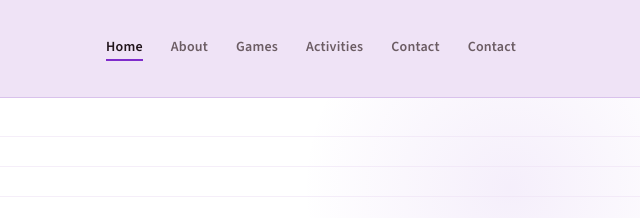
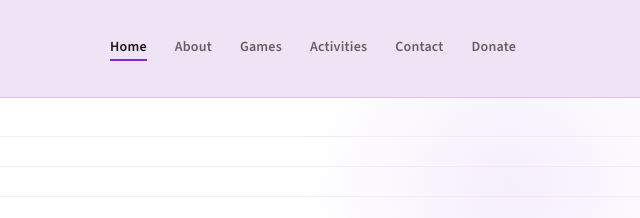
Before and after one commit to tsunencheng/levelupmusicianship, a plain HTML site: page index.html in a window 1280 px wide. Shown: the top 218 px of the page, 640-1280 px from the left. Drawn offline with nearby package versions, Linux system fonts and the light colour scheme.

Commit message:
Update index.html

```diff
--- a/index.html
+++ b/index.html
@@ -30,7 +30,7 @@
       <a href="games.html">Games</a>
       <a href="activities.html">Activities</a>
       <a href="contact.html">Contact</a>
-      <a href="donate.html">Contact</a>
+      <a href="donate.html">Donate</a>
     </div>
   </div>
 </nav>
```
